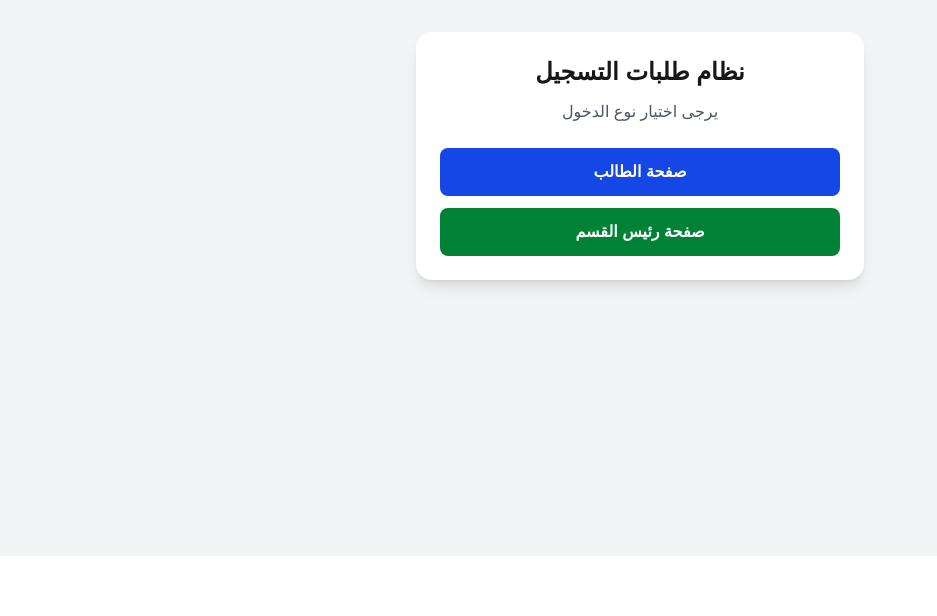
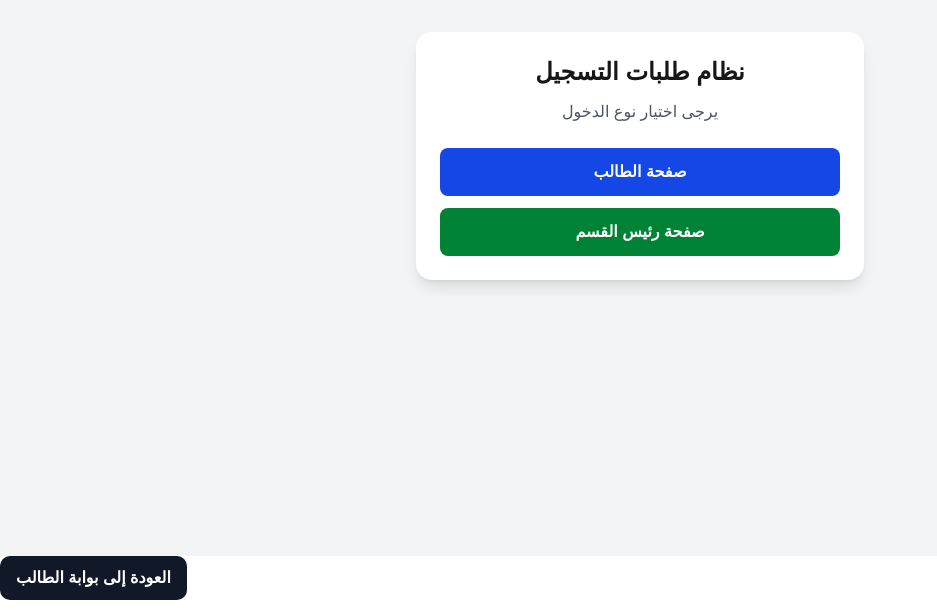
Before and after one commit to barham75/reg, a Next.js app: page / in a window 1280 px wide. Shown: the part 244-860 px from the top of the page, without its empty margins (0-937 px from the left). Before the commit the page ends 800 px from the top, so only its background shows below. Built offline with nearby package versions, Linux system fonts and the light colour scheme.

Commit message:
fix requests gate

```diff
--- a/src/app/BackToGateButton.tsx
+++ b/src/app/BackToGateButton.tsx
@@ -1,25 +1,31 @@
 "use client";
 
-import { usePathname, useRouter } from "next/navigation";
+import { useRouter, usePathname } from "next/navigation";
 
-export default function BackToGateButton() {
+export default function BackToPortalButton() {
+  const router = useRouter();
   const pathname = usePathname();
-  const router = useRouter();
 
-  if (
-    pathname === "/" ||
-    pathname === "/requests-gate" ||
-    pathname === "/student-login"
-  ) {
+  // ❌ لا يظهر في صفحة رئيس القسم
+  if (pathname.includes("/admin") || pathname.includes("/head")) {
     return null;
   }
 
   return (
     <button
-      onClick={() => router.push("/requests-gate")}
-      className="fixed bottom-5 left-5 z-50 bg-black text-white px-5 py-3 rounded-full shadow-lg font-bold"
+      onClick={() => router.push("/student-portal")}
+      style={{
+        marginBottom: 16,
+        padding: "10px 16px",
+        borderRadius: 10,
+        border: "none",
+        background: "#111827",
+        color: "white",
+        fontWeight: "bold",
+        cursor: "pointer",
+      }}
     >
-      العودة لبوابة الطلبات
+      العودة إلى بوابة الطالب
     </button>
   );
 }
--- /dev/null
+++ b/src/lib/session.ts
@@ -0,0 +1,28 @@
+export type StudentSession = {
+  studentId: string;
+  name: string;
+};
+
+const KEY = "student_session_v1";
+
+export function saveSession(session: StudentSession) {
+  if (typeof window === "undefined") return;
+  localStorage.setItem(KEY, JSON.stringify(session));
+}
+
+export function loadSession(): StudentSession | null {
+  if (typeof window === "undefined") return null;
+
+  try {
+    const raw = localStorage.getItem(KEY);
+    if (!raw) return null;
+    return JSON.parse(raw);
+  } catch {
+    return null;
+  }
+}
+
+export function clearSession() {
+  if (typeof window === "undefined") return;
+  localStorage.removeItem(KEY);
+}
```
